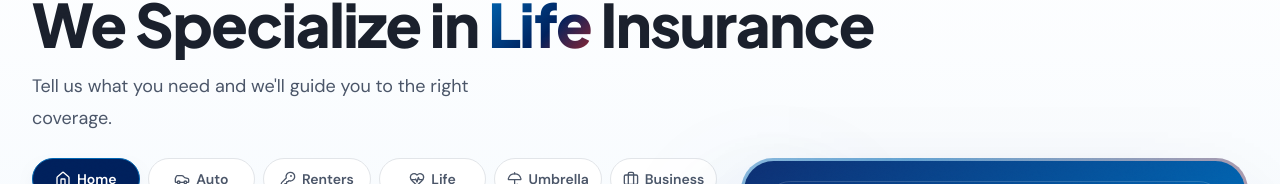
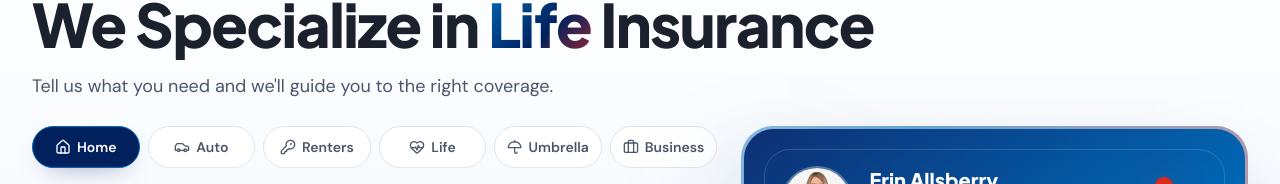
Before and after one commit to willsigmon/allsberryins, a Next.js app: page / in a window 1280 px wide. Shown: the part 134-318 px from the top of the page. Built offline with nearby package versions, Linux system fonts and the light colour scheme; no server answers.

Commit message:
fix: remove max-w-lg from subtitle so it stays on one line

```diff
--- a/src/components/sections/hero-section.tsx
+++ b/src/components/sections/hero-section.tsx
@@ -120,7 +120,7 @@
           Insurance
         </h1>
 
-        <p className="mt-4 max-w-lg text-lg leading-8 text-gray-600">
+        <p className="mt-4 text-lg leading-8 text-gray-600">
           Tell us what you need and we&apos;ll guide you to the right coverage.
         </p>
 
```
